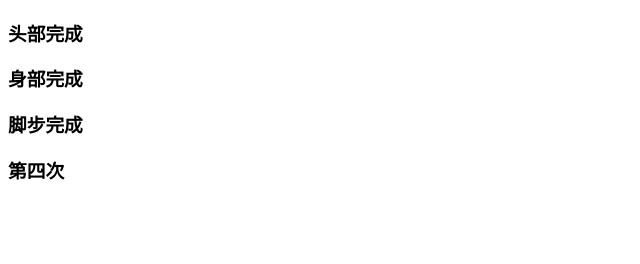
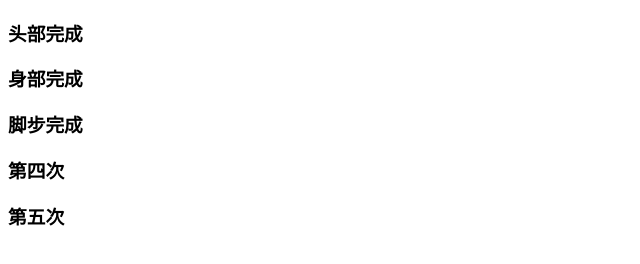
Before and after one commit to zhaoxinglong/chenggong, a plain HTML site: page index.html in a window 1280 px wide. Shown: the whole page, without its empty margins (0-640 px from the left). Drawn offline with Linux system fonts and the light colour scheme.

Commit message:
第五次

```diff
--- a/index.html
+++ b/index.html
@@ -11,6 +11,7 @@
     <h3>身部完成</h3>
     <h3>脚步完成</h3>
     <h3>第四次</h3>
+    <h3>第五次</h3>
 </body>
 
 </html>
```
